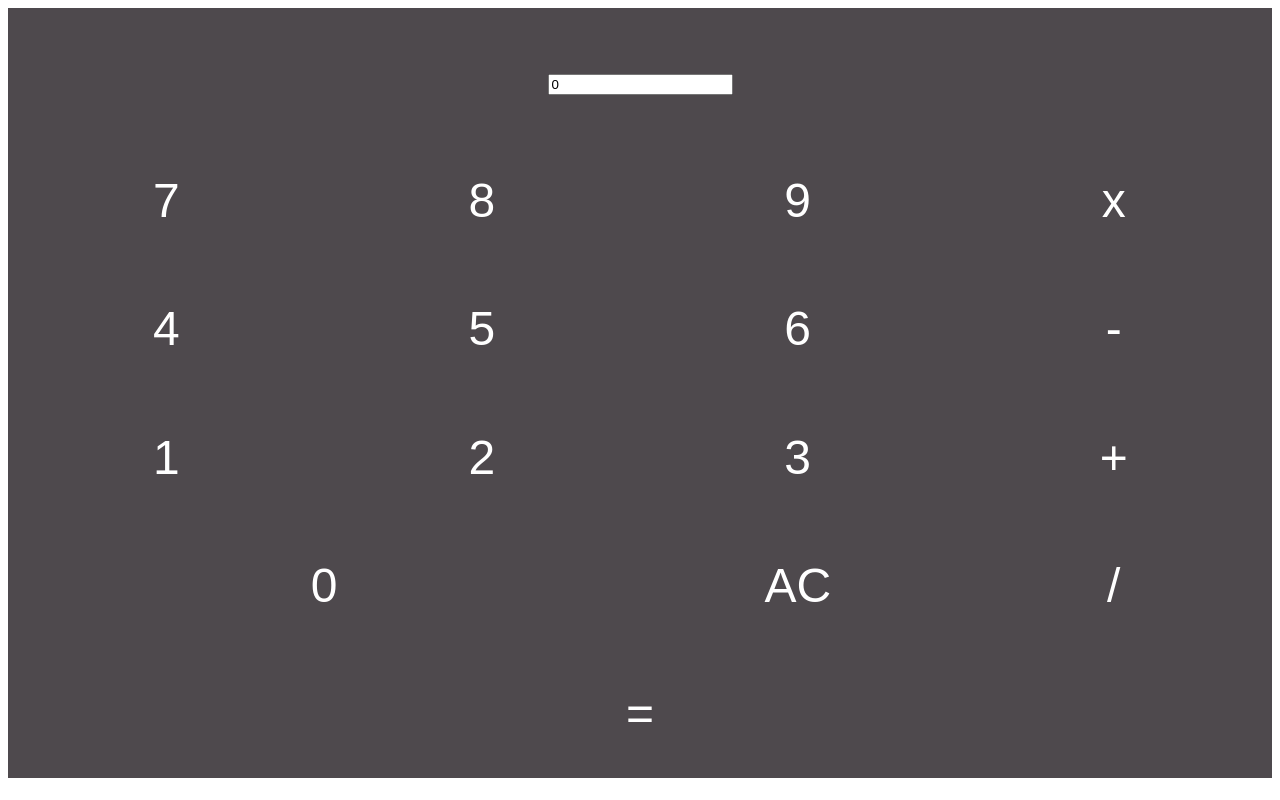
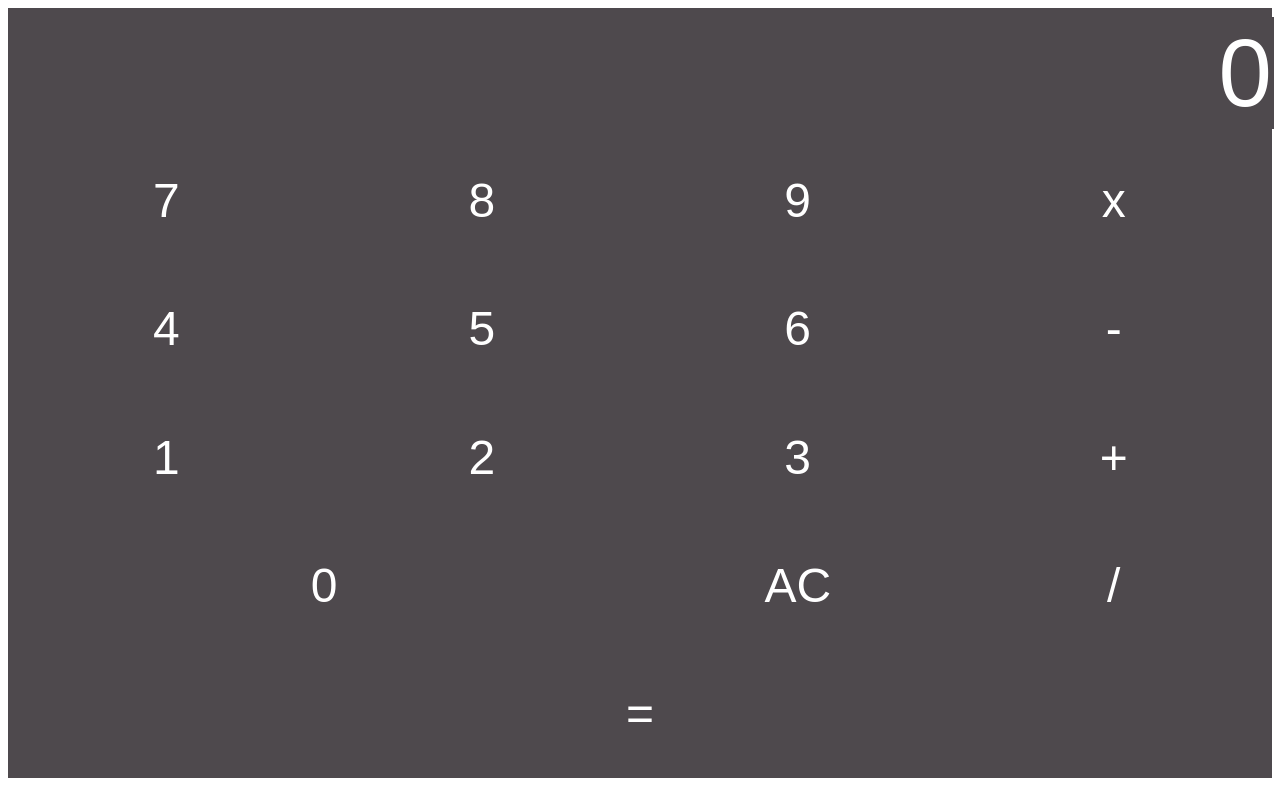
Before and after one commit to Nomcebo-coder-hub/Learning-JS, a plain HTML site: page calculator.html in a window 1280 px wide. Drawn offline with Linux system fonts and the light colour scheme.

Commit message:
Added styling for inputBox

```diff
--- a/styles.css
+++ b/styles.css
@@ -14,3 +14,12 @@ td {
   width: 25vw;
   border: 1px solid #4e494d;
 }
+
+#inputBox {
+  background-color: #4e494d;
+  text-align: right;
+  width: 100%;
+  font-size: 2em;
+  color: #ffffff;
+  border: 0px;
+}
```
